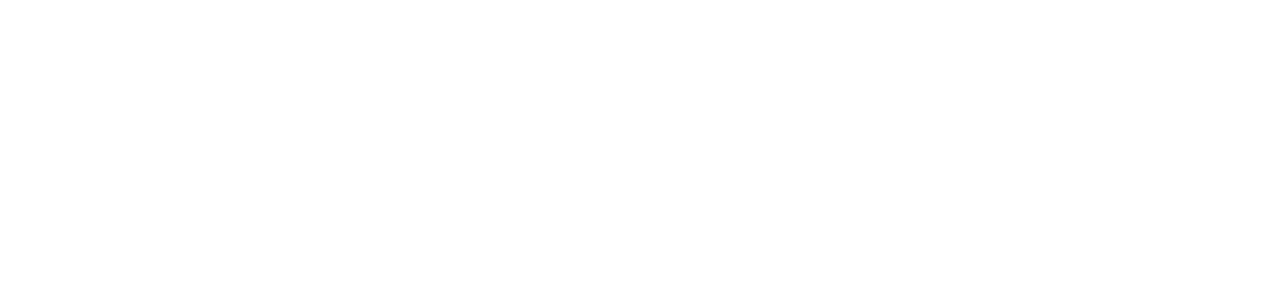
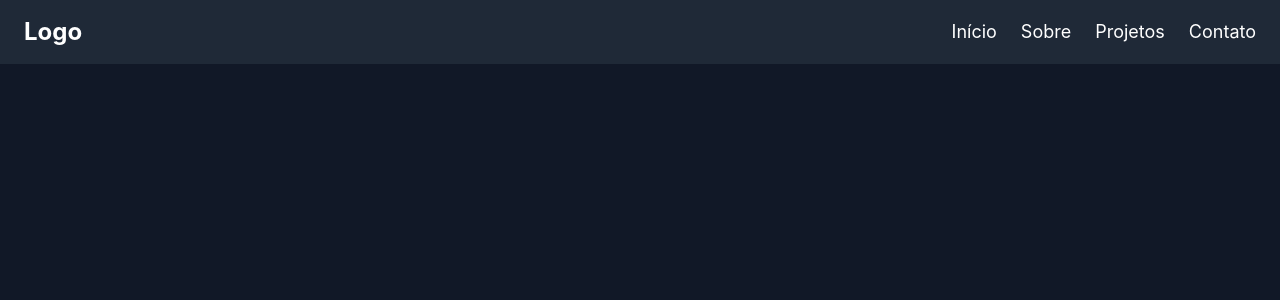
Before and after one commit to arlyanne/portfolio, a React (Create React App) app: page /contact in a window 1280 px wide. Before the commit this address had no page. Shown: the top 300 px of the page. Built offline with nearby package versions, Linux system fonts and the light colour scheme.

Commit message:
criando telas de contato e projetos

```diff
--- a/src/App.tsx
+++ b/src/App.tsx
@@ -2,6 +2,9 @@
 import { BrowserRouter as Router, Routes, Route } from "react-router-dom";
 import Home from "./pages/Home";
 import About from "./pages/About";
+import Projects from "./pages/Projects";
+import Contact from "./pages/Contact";
+import NavBar from "./components/NavBar/NavBar";
 
 
 
@@ -9,9 +12,12 @@
 export default function App() {
   return (
     <Router>
+      <NavBar/>
       <Routes>
         <Route path="/" element={<Home />} />
         <Route path="/about" element={<About/>}/>
+        <Route path="/projects" element={<Projects/>}/>
+        <Route path="/contact" element={<Contact/>}/>
       </Routes>
     </Router>
   )
--- a/src/pages/About.tsx
+++ b/src/pages/About.tsx
@@ -1,9 +1,7 @@
-import NavBar from "../components/NavBar/NavBar";
+
 
 export default function About() {
     return (
-        <>
-        <NavBar/>
         <div className="min-h-screen bg-gray-900 text-white flex items-start justify-center pt-16 px-8">
             <div className="max-w-4xl">
                 <h1 className="text-5xl font-bold mb-8 text-left">Sobre Mim</h1>
@@ -26,7 +24,6 @@
                 </p>
             </div>
         </div>
-        </>
 
     );
 }
--- /dev/null
+++ b/src/pages/Contact.tsx
@@ -0,0 +1,11 @@
+
+
+export default function Contact() {
+    return(
+      <div className="min-h-screen bg-gray-900 text-white flex items-start justify-center pt-16 px-8">
+        <div className="max-w-4xl">
+
+        </div>
+      </div>
+    )
+}
--- a/src/pages/Home.tsx
+++ b/src/pages/Home.tsx
@@ -1,11 +1,9 @@
 import Hero from "../components/Hero/Hero";
-import NavBar from "../components/NavBar/NavBar";
 
 export default function Home() {
     return (
-        <>
-            <NavBar/>
+
             <Hero/>
-        </>
+
     )
 }
--- /dev/null
+++ b/src/pages/Projects.tsx
@@ -0,0 +1,13 @@
+
+
+export default function Projects() {
+  return (
+
+      <div className="min-h-screen bg-gray-900 text-white flex items-start justify-center pt-16 px-8">
+        <div className="max-w-4xl">
+
+        </div>
+      </div>
+
+  );
+}
```
